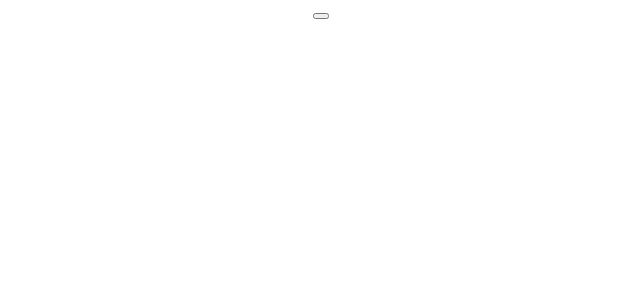
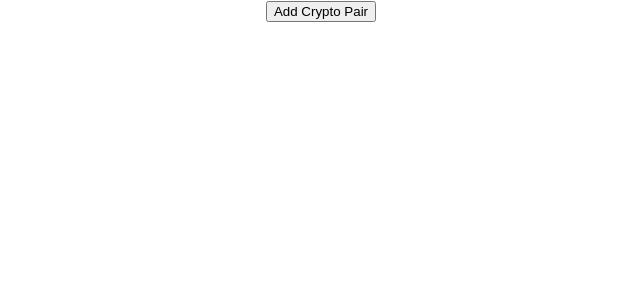
Before and after one commit to EddWills95/jc-crypto, a React (Create React App) app: page / in a window 1280 px wide. Shown: the top 300 px of the page, without its empty margins (319-959 px from the left). Built offline with nearby package versions, Linux system fonts and the light colour scheme.

Commit message:
create initial add pair button

```diff
--- a/src/components/add-pair/AddPair.js
+++ b/src/components/add-pair/AddPair.js
@@ -2,18 +2,15 @@ import React, { Component } from 'react';
 
 export default class AddPair extends Component {
 
-
-
-
   addPairModal() {
     console.log('should show modal of pairs');
-    preventDefault();
+    // Prevent default
   }
 
   render() {
     return (
       <div className="add-pair-button">
-        <button onClick={this.addPairModal} />
+        <button onClick={this.addPairModal}>Add Crypto Pair</button>
       </div>
     )
   }
```
Also changed, not shown: 1 other file (tests, documents, lock files or other folders).
